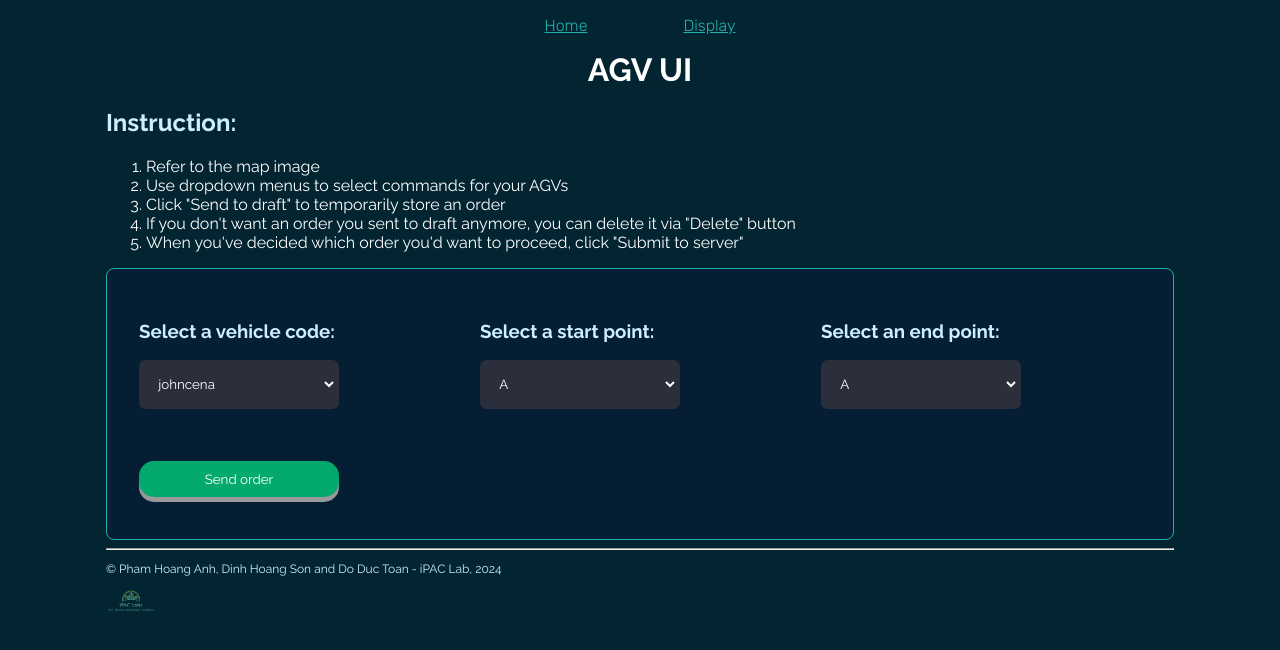
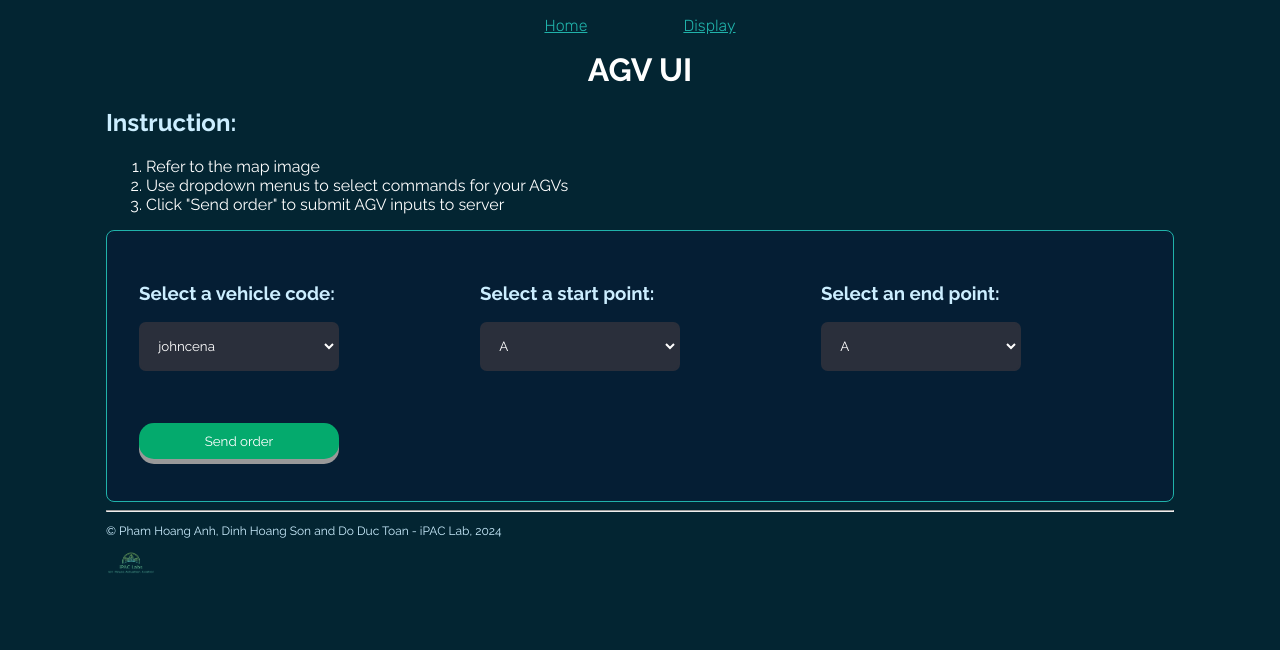
Before and after one commit to sondhg/frontend-prj1-son, a React (Vite) app: page / in a window 1280 px wide. Shown: the top 650 px of the page. Built offline with nearby package versions, Linux system fonts and the light colour scheme.

Commit message:
upgrade to react-router-dom 6.3.0

```diff
--- a/package.json
+++ b/package.json
@@ -15,7 +15,7 @@
     "react": "^18.2.0",
     "react-bootstrap": "^2.10.2",
     "react-dom": "^18.2.0",
-    "react-router-dom": "^5.3.4",
+    "react-router-dom": "6.3.0",
     "sass": "1.53.0"
   },
   "devDependencies": {
--- a/src/App.jsx
+++ b/src/App.jsx
@@ -1,35 +1,28 @@
 import "./styles.scss";
-import { BrowserRouter as Router, Route, Switch } from "react-router-dom";
+//import { BrowserRouter as Router, Route, Switch } from "react-router-dom";
+import { BrowserRouter, Routes, Route } from "react-router-dom";
 import Header from "./components/Header.jsx";
 import Footer from "./components/Footer.jsx";
-import Instruction from "./components/Instruction.jsx";
-import AddOrder from "./components/AddOrder.jsx";
+import Home from "./components/Home.jsx";
 import FetchData from "./components/FetchData.jsx";
 import NotFound from "./components/NotFound.jsx";
 
 function App() {
   document.title = "AGV UI";
   return (
-    <Router>
+    <BrowserRouter>
       <div>
         <Header />
         <div className="content">
-          <Switch>
-            <Route exact path="/">
-              <Instruction />
-              <AddOrder />
-            </Route>
-            <Route path="/output">
-              <FetchData />
-            </Route>
-            <Route path="*">
-              <NotFound />
-            </Route>
-          </Switch>
+          <Routes>
+            <Route path="/" element={<Home />} />
+            <Route path="/output" element={<FetchData />} />
+            <Route path="*" element={<NotFound />} />
+          </Routes>
         </div>
         <Footer />
       </div>
-    </Router>
+    </BrowserRouter>
   );
 }
 
--- a/src/components/AddOrder.jsx
+++ b/src/components/AddOrder.jsx
@@ -1,5 +1,5 @@
 import React, { useState } from "react";
-import { useHistory } from "react-router-dom";
+import { useNavigate } from "react-router-dom";
 
 const AddOrder = () => {
   //const [count, setCount] = useState(0);
@@ -9,7 +9,7 @@ const AddOrder = () => {
   const [endPoint, setEndPoint] = useState("A");
   const [isPending, setIsPending] = useState(false);
 
-  const history = useHistory();
+  const navigate = useNavigate();
 
   const optionsVehicleCode = [{ label: "johncena", value: "johncena" }];
 
@@ -47,13 +47,13 @@ const AddOrder = () => {
     };
     setIsPending(true);
     fetch("http://localhost:8000/agvs", {
-      method: "PUT",
+      method: "POST",
       headers: { "Content-Type": "application/json" },
       body: JSON.stringify(agvOrder),
     }).then(() => {
       console.log("new order added woo");
       setIsPending(false);
-      history.push("/output");
+      navigate("/output");
     });
     /* props.handleAddNewOrder({
       id: count,
--- /dev/null
+++ b/src/components/Home.jsx
@@ -0,0 +1,13 @@
+import AddOrder from "./AddOrder";
+import Instruction from "./Instruction";
+
+const Home = () => {
+  return (
+    <div>
+      <Instruction />
+      <AddOrder />
+    </div>
+  );
+};
+
+export default Home;
--- a/src/components/Instruction.jsx
+++ b/src/components/Instruction.jsx
@@ -6,15 +6,7 @@ function Instruction() {
       <ol className="white">
         <li>Refer to the map image</li>
         <li>Use dropdown menus to select commands for your AGVs</li>
-        <li>Click "Send to draft" to temporarily store an order </li>
-        <li>
-          If you don't want an order you sent to draft anymore, you can delete it via
-          "Delete" button
-        </li>
-        <li>
-          When you've decided which order you'd want to proceed, click "Submit
-          to server"
-        </li>
+        <li>Click "Send order" to submit AGV inputs to server</li>
       </ol>
     </div>
   );
--- a/src/components/NotFound.jsx
+++ b/src/components/NotFound.jsx
@@ -1,4 +1,4 @@
-import { Link } from "react-router-dom/cjs/react-router-dom.min";
+import { Link } from "react-router-dom";
 
 const NotFound = () => {
   return (
```
Also changed, not shown: src/main.jsx (+7 -6 lines), _data/db-fake.json (line endings or trailing spaces), 1 other file (tests, documents, lock files or other folders).
